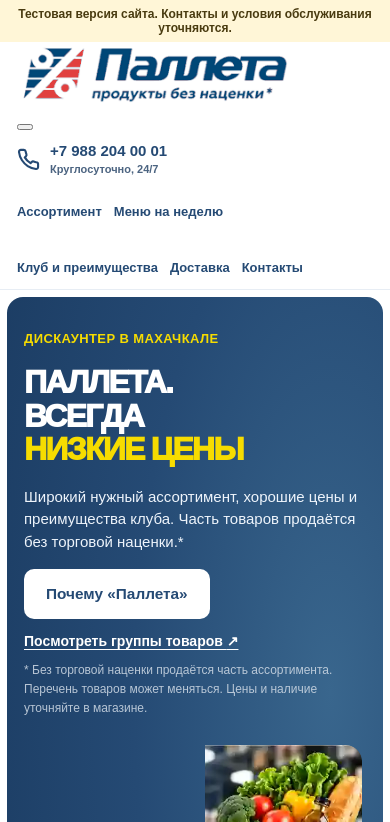
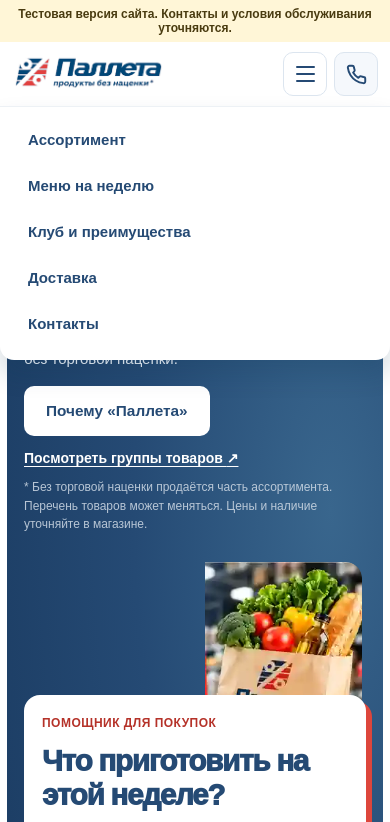
Before and after one commit to shmlr/palleta-store, a plain HTML site: page index.html in a window 390 px wide. Both pictures are taken after a click on the button "Открыть меню". Shown: the top 822 px of the page. Drawn offline with Linux system fonts and the light colour scheme.

Commit message:
style: reduce mobile sticky bar to 64px; hide full nav until opened

```diff
--- a/styles.css
+++ b/styles.css
@@ -145,3 +145,48 @@ section[id]{scroll-margin-top:120px}
 .assortment-grid>div{min-height:115px;padding:14px;gap:20px}
 }
 @media(max-width:355px){.hero-benefits{grid-template-columns:1fr}.hero-grocery{width:45%}.hero h1{font-size:2rem}}
+
+
+/* Mobile compact sticky header: only the brand, call shortcut and collapsible navigation */
+.header-menu-button{display:none}
+@media(max-width:850px){
+  .header{position:sticky;top:0;z-index:30;overflow:visible}
+  .header-inner{
+    display:grid;grid-template-columns:minmax(0,1fr) 44px 44px;
+    align-items:center;justify-content:stretch;column-gap:8px;row-gap:0;
+    padding:7px 16px;min-height:64px;flex-direction:row;flex-wrap:nowrap
+  }
+  .header .logo{grid-column:1;grid-row:1;align-self:center;min-width:0;display:inline-flex;max-width:100%}
+  .header .official-logo{display:block;width:min(174px,100%);max-height:48px;height:auto;object-fit:contain}
+  .header-menu-button{
+    grid-column:2;grid-row:1;display:flex;align-items:center;justify-content:center;
+    width:44px;height:44px;border:1px solid #dce5ef;background:#fff;
+    color:var(--blue);border-radius:10px;cursor:pointer;padding:0
+  }
+  .menu-bars{display:flex;flex-direction:column;justify-content:center;gap:5px;width:19px;height:20px}
+  .menu-bars i{display:block;background:currentColor;width:100%;height:2px;border-radius:2px}
+  .header-menu-button:focus-visible{outline:3px solid var(--red);outline-offset:3px}
+  .header-phone{
+    grid-column:3;grid-row:1;display:flex;align-items:center;justify-content:center;
+    margin:0;width:44px;height:44px;border:1px solid #dce5ef;
+    border-radius:10px;background:#f5f8fc;color:var(--blue);min-width:44px
+  }
+  .header-phone svg{width:21px;height:21px;flex:none}
+  .header-phone>span{display:none}
+  .header nav,
+  .header-inner nav{
+    display:none;position:absolute;left:0;right:0;top:100%;
+    width:100%;padding:10px 16px 15px;margin:0;
+    background:#fff;border-top:1px solid #edf1f5;
+    box-shadow:0 14px 24px #0b31502d;border-radius:0 0 14px 14px;
+    gap:2px;z-index:35;max-height:min(70vh,420px);overflow-y:auto
+  }
+  .header.nav-open nav,.header.nav-open .header-inner nav{display:grid;grid-template-columns:1fr}
+  .header nav a{font-size:15px;display:flex;align-items:center;min-height:44px;padding:9px 12px;border-radius:9px}
+  .header nav a:hover,.header nav a:focus-visible{background:#eef4f9}
+  section[id]{scroll-margin-top:76px}
+}
+@media(max-width:390px){
+  .header-inner{padding:7px 12px;column-gap:7px}
+  .header .official-logo{width:min(155px,100%)}
+}
```
